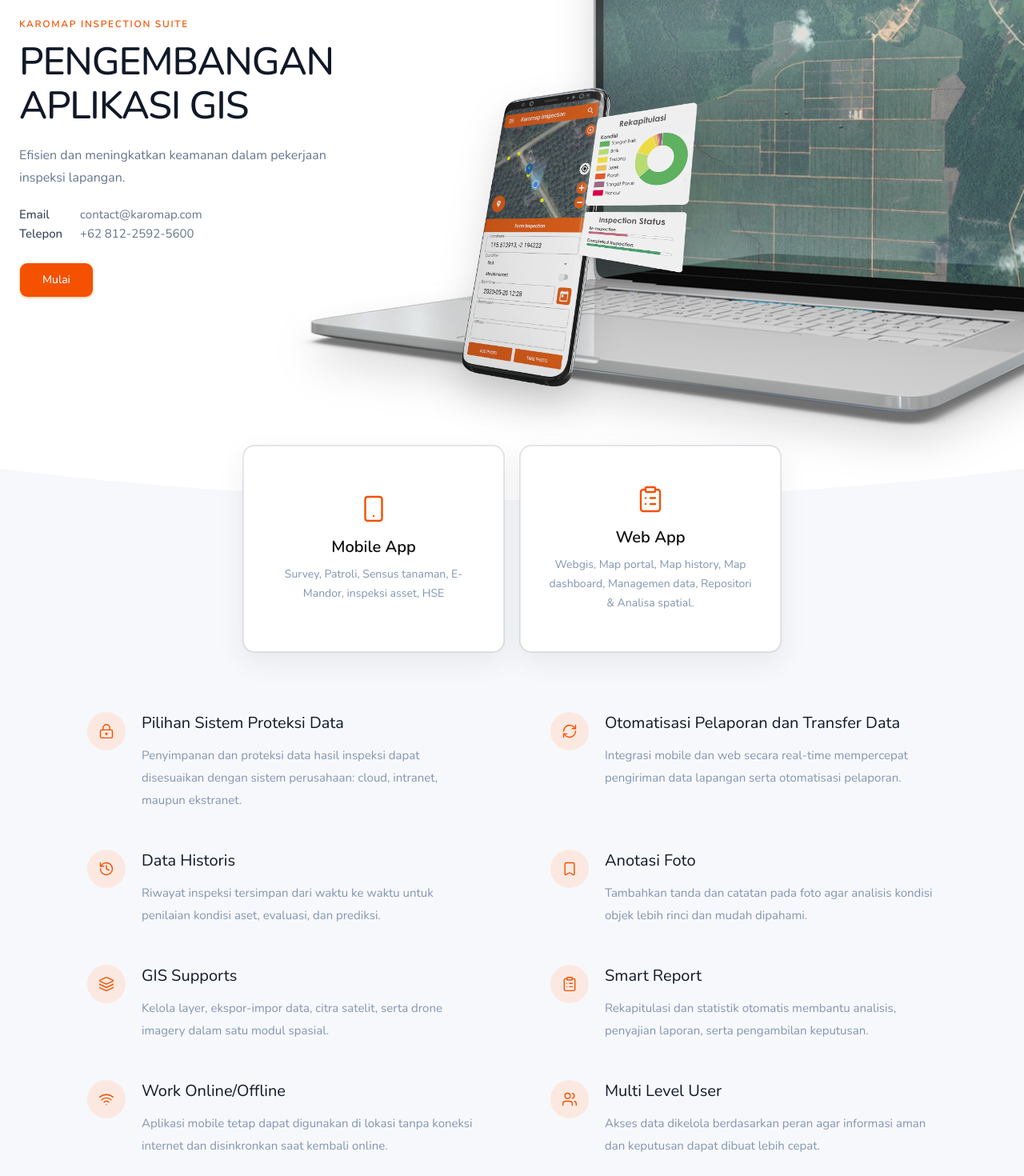
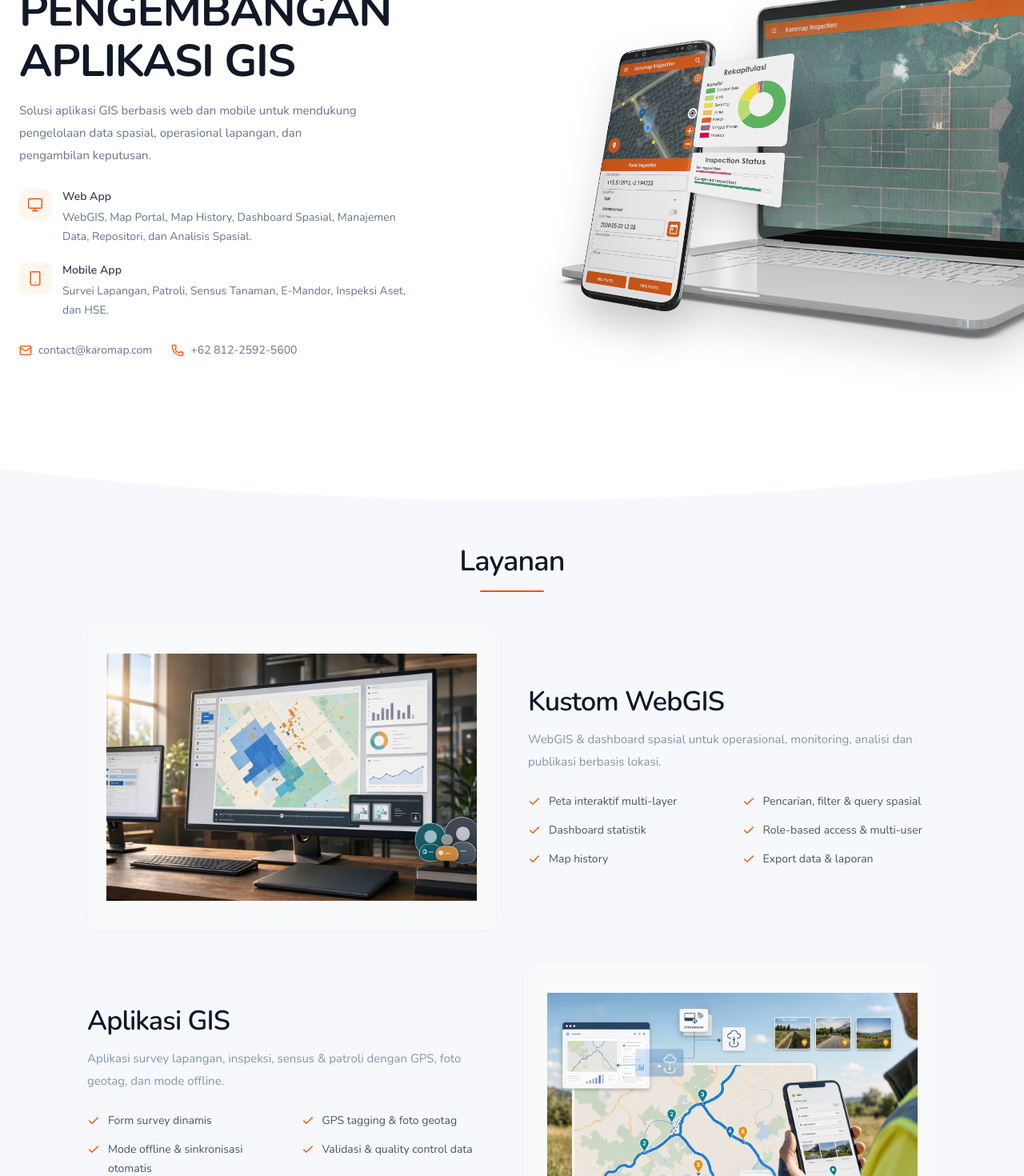
Before and after one commit to imlana21/project_fe-karomap_landing_page, a Next.js app: page / in a window 1280 px wide. Shown: the part 160-1630 px from the top of the page at 80% size. Built offline with nearby package versions, Linux system fonts and the light colour scheme.

Commit message:
feat: add home page layout, sections, app header, and static data stores

```diff
--- a/app/(home)/page.tsx
+++ b/app/(home)/page.tsx
@@ -1,7 +1,6 @@
 import type { Metadata } from "next";
 import AppHeader from "@/components/AppHeader";
 import ClientsSection from "./partials/ClientsSection";
-import FeaturesSection from "./partials/FeaturesSection";
 import HeroSection from "./partials/HeroSection";
 import { IndustriesSection } from "./partials/IndustriesSection";
 import TechStackSection from "./partials/TechStackSection";
@@ -20,7 +19,6 @@ export default function HomePage() {
       <AppHeader />
       <main>
         <HeroSection />
-        <FeaturesSection />
         <ServicesSection />
         <TechStackSection />
         <IndustriesSection />
--- a/app/(home)/partials/FeaturesSection.tsx
+++ /dev/null
@@ -1,24 +0,0 @@
-import { PageContainer } from "@/components/site/PageContainer";
-import { features } from "@/stores/static/home";
-
-export default function FeaturesSection() {
-  return (
-    <section className="pb-28 pt-20 md:pt-44 lg:pb-36 lg:pt-52">
-      <PageContainer className="grid gap-x-24 gap-y-12 md:grid-cols-2">
-        {features.map(({ title, description, icon: Icon }) => (
-          <article key={title} className="flex gap-5">
-            <span className="grid size-12 shrink-0 place-items-center rounded-full bg-[#fbe9e1] text-(--brand)">
-              <Icon className="size-5 stroke-[1.7]" />
-            </span>
-            <div>
-              <h2 className="text-xl font-normal">{title}</h2>
-              <p className="mt-3 text-[15px] leading-7 text-[#8295b0]">
-                {description}
-              </p>
-            </div>
-          </article>
-        ))}
-      </PageContainer>
-    </section>
-  );
-}
--- a/app/(home)/partials/HeroSection.tsx
+++ b/app/(home)/partials/HeroSection.tsx
@@ -1,55 +1,76 @@
 import Image from "next/image";
-import Link from "next/link";
-import { Card, CardContent } from "@/components/ui/card";
-import { buttonVariants } from "@/components/ui/button";
 import { PageContainer } from "@/components/site/PageContainer";
 import { cn } from "@/lib/utils";
-import { products } from "@/stores/static/home";
 import { Fragment } from "react";
+import { Mail, Phone } from "lucide-react";
+import { appServices } from "@/stores/static/home";
 
 function HeroContainer() {
   return (
-    <PageContainer className="relative z-10 grid items-center max-w-380 gap-8 lg:grid-cols-[0.82fr_1.18fr]">
-      <div className="relative z-10 max-w-xl lg:pb-12">
-        <p className="mb-3 text-xs font-semibold uppercase tracking-[0.14em] text-(--brand)">
-          Karomap Inspection Suite
-        </p>
-        <h1 className="max-w-lg text-4xl font-medium uppercase leading-[1.15] tracking-tight text-[#111827] sm:text-5xl">
-          Pengembangan Aplikasi GIS
-        </h1>
-        <p className="mt-5 max-w-[42ch] text-base leading-7 text-[#65758b]">
-          Efisien dan meningkatkan keamanan dalam pekerjaan inspeksi lapangan.
-        </p>
-        <address className="mt-5 space-y-0 text-[15px] not-italic text-[#65758b]">
+    <PageContainer className="relative z-10 grid items-center max-w-360 gap-8 lg:grid-cols-[0.82fr_1.18fr]">
+      <div className="relative z-10 w-full max-w-xl lg:pb-12">
+        {/* Heading */}
+        <div className="space-y-4">
+          <span className="inline-block text-xs font-semibold uppercase tracking-[0.2em] text-(--brand)">
+            GIS Solutions & Technology
+          </span>
+
+          <h1 className="max-w-lg text-4xl font-bold uppercase leading-[1.12] tracking-tight text-[#111827] sm:text-5xl lg:text-[56px]">
+            Pengembangan Aplikasi GIS
+          </h1>
+
+          <p className="max-w-[48ch] text-[15px] leading-7 text-[#65758b]">
+            Solusi aplikasi GIS berbasis web dan mobile untuk mendukung
+            pengelolaan data spasial, operasional lapangan, dan pengambilan
+            keputusan.
+          </p>
+        </div>
+
+        {/* Services */}
+        <div className="mt-7 space-y-5">
+          {appServices.map(({ title, description, icon: Icon }) => (
+            <div key={title} className="flex items-start gap-3.5">
+              <div className="flex size-10 shrink-0 items-center justify-center rounded-lg bg-orange-50 text-(--brand)">
+                <Icon className="size-5 stroke-[1.7]" aria-hidden="true" />
+              </div>
+
+              <div className="min-w-0">
+                <h2 className="text-sm font-semibold text-[#354052]">
+                  {title}
+                </h2>
+
+                <p className="mt-1 text-sm leading-6 text-[#65758b]">
+                  {description}
+                </p>
+              </div>
+            </div>
+          ))}
+        </div>
+
+        {/* Contact */}
+        <address className="mt-7 flex flex-col gap-3 not-italic sm:flex-row sm:flex-wrap sm:gap-x-6">
           <a
             href="mailto:contact@karomap.com"
-            className="flex min-h-6 items-center gap-3 rounded-sm transition-colors hover:text-(--brand) focus-visible:outline-2 focus-visible:outline-offset-4 focus-visible:outline-(--brand)"
+            className="inline-flex items-center gap-2 text-sm text-[#65758b] transition-colors hover:text-(--brand)"
           >
-            <span className="w-16 shrink-0 font-medium text-[#354052]">
-              Email
-            </span>
-            <span>contact@karomap.com</span>
+            <Mail
+              className="size-4 shrink-0 text-(--brand)"
+              aria-hidden="true"
+            />
+            contact@karomap.com
           </a>
+
           <a
             href="tel:+6281225925600"
-            className="flex min-h-6 items-center gap-3 rounded-sm transition-colors hover:text-(--brand) focus-visible:outline-2 focus-visible:outline-offset-4 focus-visible:outline-(--brand)"
+            className="inline-flex items-center gap-2 text-sm text-[#65758b] transition-colors hover:text-(--brand)"
           >
-            <span className="w-16 shrink-0 font-medium text-[#354052]">
-              Telepon
-            </span>
-            <span>+62 812-2592-5600</span>
+            <Phone
+              className="size-4 shrink-0 text-(--brand)"
+              aria-hidden="true"
+            />
+            +62 812-2592-5600
           </a>
         </address>
-
-        <Link
-          href="#kontak"
-          className={cn(
-            buttonVariants(),
-            "mt-6 h-11 bg-(--brand) px-7 text-white shadow-sm shadow-orange-500/20 hover:bg-[#d94700]",
-          )}
-        >
-          Mulai
-        </Link>
       </div>
       <div className="relative min-h-90 sm:min-h-110 lg:min-h-125">
         <div className="relative isolate mx-auto h-85 w-full max-w-190 sm:h-107.5 lg:h-130 xl:h-142.5">
@@ -65,7 +86,7 @@ function HeroContainer() {
               "pointer-events-none absolute z-0 hidden h-auto max-w-none",
               "drop-shadow-2xl",
               "lg:right-[-25%] lg:top-[-16%] lg:block lg:w-[135%]",
-              "xl:right-[-20%] xl:top-[-20%] xl:w-[145%]",
+              "xl:right-[-20%] xl:top-0 xl:w-full",
             )}
           />
 
@@ -83,7 +104,7 @@ function HeroContainer() {
               "bottom-0 left-1/2 w-[75%] max-w-[320px] -translate-x-1/2",
               "sm:w-[65%]",
               "lg:bottom-[4%] lg:left-[2%] lg:w-[46%] lg:max-w-95 lg:translate-x-0",
-              "xl:left-[4%] xl:w-[44%]",
+              "xl:left-[25%] xl:w-[40%] xl:top-[20%]",
             )}
           />
         </div>
@@ -111,59 +132,11 @@ function SVGWave() {
   );
 }
 
-function ProjectContainer() {
-  return (
-    <PageContainer className="relative z-20 mt-14 md:absolute md:inset-x-0 md:-bottom-1 md:mt-0 md:translate-y-1/2">
-      <div
-        className="mx-auto grid w-full grid-cols-[repeat(auto-fit,minmax(min(100%,280px),1fr))] items-stretch gap-5 px-4 sm:px-6"
-        style={{
-          maxWidth: `${Math.min(products.length, 3) * 360}px`,
-        }}
-      >
-        {products.map(({ title, description, icon: Icon }) => (
-          <Card
-            key={title}
-            className={cn(
-              "group flex h-full flex-col",
-              "rounded-xl border border-[#e5e8ed] bg-white",
-              "shadow-[0_12px_35px_rgba(35,45,65,.08)]",
-              "transition-all duration-300 ease-out",
-              "hover:border-orange-200",
-              "hover:shadow-[0_18px_40px_rgba(35,45,65,.14)]",
-              "motion-safe:hover:-translate-y-1",
-            )}
-          >
-            <CardContent className="flex flex-1 flex-col items-center justify-center p-6 text-center sm:p-8">
-              <Icon
-                className={cn(
-                  "size-9 shrink-0 stroke-[1.6] text-(--brand)",
-                  "transition-transform duration-300",
-                  "motion-safe:group-hover:scale-110",
-                  "motion-safe:group-hover:-rotate-3",
-                )}
-              />
-
-              <h2 className="mt-4 text-xl font-semibold transition-colors group-hover:text-(--brand)">
-                {title}
-              </h2>
-
-              <p className="mt-2 text-sm leading-6 text-[#8295b0] transition-colors group-hover:text-[#657187]">
-                {description}
-              </p>
-            </CardContent>
-          </Card>
-        ))}
-      </div>
-    </PageContainer>
-  );
-}
-
 export default function HeroSection() {
   return (
     <section className="relative min-h-dvh overflow-x-clip bg-white pb-32 pt-28 lg:flex lg:items-center lg:pb-44 lg:pt-24">
       <HeroContainer />
       <SVGWave />
-      <ProjectContainer />
     </section>
   );
 }
--- a/app/(home)/partials/IndustriesSection.tsx
+++ b/app/(home)/partials/IndustriesSection.tsx
@@ -5,7 +5,7 @@ import { industries } from "@/stores/static/home";
 
 export function IndustriesSection() {
   return (
-    <section id="industri" className="py-20 lg:py-32">
+    <section id="industri" className="py-10">
       <PageContainer>
         {/* Header */}
         <header className="mx-auto max-w-4xl text-center">
--- a/app/(home)/partials/ServicesSection.tsx
+++ b/app/(home)/partials/ServicesSection.tsx
@@ -5,7 +5,7 @@ import { PageContainer } from "@/components/site/PageContainer";
 
 export default function ServicesSection() {
   return (
-    <section className="pb-20 lg:pb-32">
+    <section className="">
       <PageContainer>
         {/* Section heading */}
         <div className="text-center">
--- a/app/(home)/partials/TechStackSection.tsx
+++ b/app/(home)/partials/TechStackSection.tsx
@@ -61,7 +61,7 @@ export default function TechStackSection() {
   return (
     <section
       aria-labelledby="tech-title"
-      className="relative overflow-hidden bg-[#f4f8ff] py-20 sm:py-28 lg:py-32"
+      className="relative overflow-hidden bg-[#f4f8ff] py-10"
     >
       {/* Background decorations */}
       <Contours className="pointer-events-none absolute -left-20 -top-10 w-107.5 text-[#c7dcff]/70" />
--- a/components/AppHeader.tsx
+++ b/components/AppHeader.tsx
@@ -300,7 +300,7 @@ export default function AppHeader({ active }: AppHeaderProps) {
           : "border-black/5 bg-white/95 shadow-[0_2px_12px_rgba(15,23,42,.05)] backdrop-blur-md",
       ].join(" ")}
     >
-      <PageContainer className="max-w-300">
+      <PageContainer className="max-w-360">
         <div className="flex h-18.5 items-center justify-between gap-6">
           {/* Logo */}
           <Link
--- a/stores/static/home.ts
+++ b/stores/static/home.ts
@@ -4,6 +4,7 @@ import {
   History,
   Layers3,
   LockKeyhole,
+  Monitor,
   RefreshCw,
   Smartphone,
   Users,
@@ -17,77 +18,26 @@ export interface ProductCard {
   icon: LucideIcon;
 }
 
-export const products: ProductCard[] = [
+export const appServices = [
+  {
+    title: "Web App",
+    icon: Monitor,
+    description:
+      "WebGIS, Map Portal, Map History, Dashboard Spasial, Manajemen Data, Repositori, dan Analisis Spasial.",
+  },
   {
     title: "Mobile App",
+    icon: Smartphone,
     description:
-      "Survey, Patroli, Sensus tanaman, E-Mandor, inspeksi asset, HSE",
-    icon: Smartphone,
+      "Survei Lapangan, Patroli, Sensus Tanaman, E-Mandor, Inspeksi Aset, dan HSE.",
   },
-  {
-    title: "Web App",
-    description:
-      "Webgis, Map portal, Map history, Map dashboard, Managemen data, Repositori & Analisa spatial.",
-    icon: ClipboardList,
-  },
-];
+] as const;
 
 export interface FeatureItem {
   title: string;
   description: string;
   icon: LucideIcon;
 }
-
-export const features: FeatureItem[] = [
-  {
-    title: "Pilihan Sistem Proteksi Data",
-    description:
-      "Penyimpanan dan proteksi data hasil inspeksi dapat disesuaikan dengan sistem perusahaan: cloud, intranet, maupun ekstranet.",
-    icon: LockKeyhole,
-  },
-  {
-    title: "Otomatisasi Pelaporan dan Transfer Data",
-    description:
-      "Integrasi mobile dan web secara real-time mempercepat pengiriman data lapangan serta otomatisasi pelaporan.",
-    icon: RefreshCw,
-  },
-  {
-    title: "Data Historis",
-    description:
-      "Riwayat inspeksi tersimpan dari waktu ke waktu untuk penilaian kondisi aset, evaluasi, dan prediksi.",
-    icon: History,
-  },
-  {
-    title: "Anotasi Foto",
-    description:
-      "Tambahkan tanda dan catatan pada foto agar analisis kondisi objek lebih rinci dan mudah dipahami.",
-    icon: Bookmark,
-  },
-  {
-    title: "GIS Supports",
-    description:
-      "Kelola layer, ekspor-impor data, citra satelit, serta drone imagery dalam satu modul spasial.",
-    icon: Layers3,
-  },
-  {
-    title: "Smart Report",
-    description:
-      "Rekapitulasi dan statistik otomatis membantu analisis, penyajian laporan, serta pengambilan keputusan.",
-    icon: ClipboardList,
-  },
-  {
-    title: "Work Online/Offline",
-    description:
-      "Aplikasi mobile tetap dapat digunakan di lokasi tanpa koneksi internet dan disinkronkan saat kembali online.",
-    icon: Wifi,
-  },
-  {
-    title: "Multi Level User",
-    description:
-      "Akses data dikelola berdasarkan peran agar informasi aman dan keputusan dapat dibuat lebih cepat.",
-    icon: Users,
-  },
-];
 
 export interface ServicesItem {
   title: string;
```
Also changed, not shown: app/(home)/partials/ClientsSection.tsx (+2 -6 lines).
